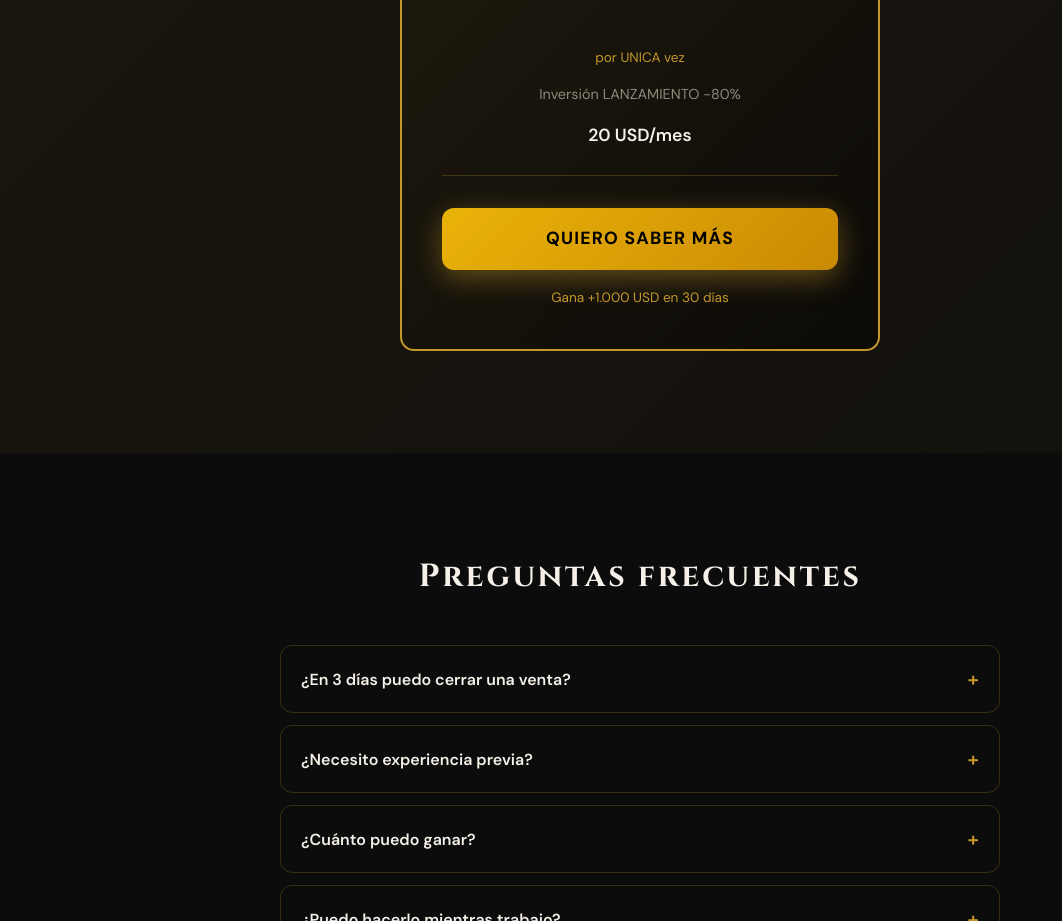
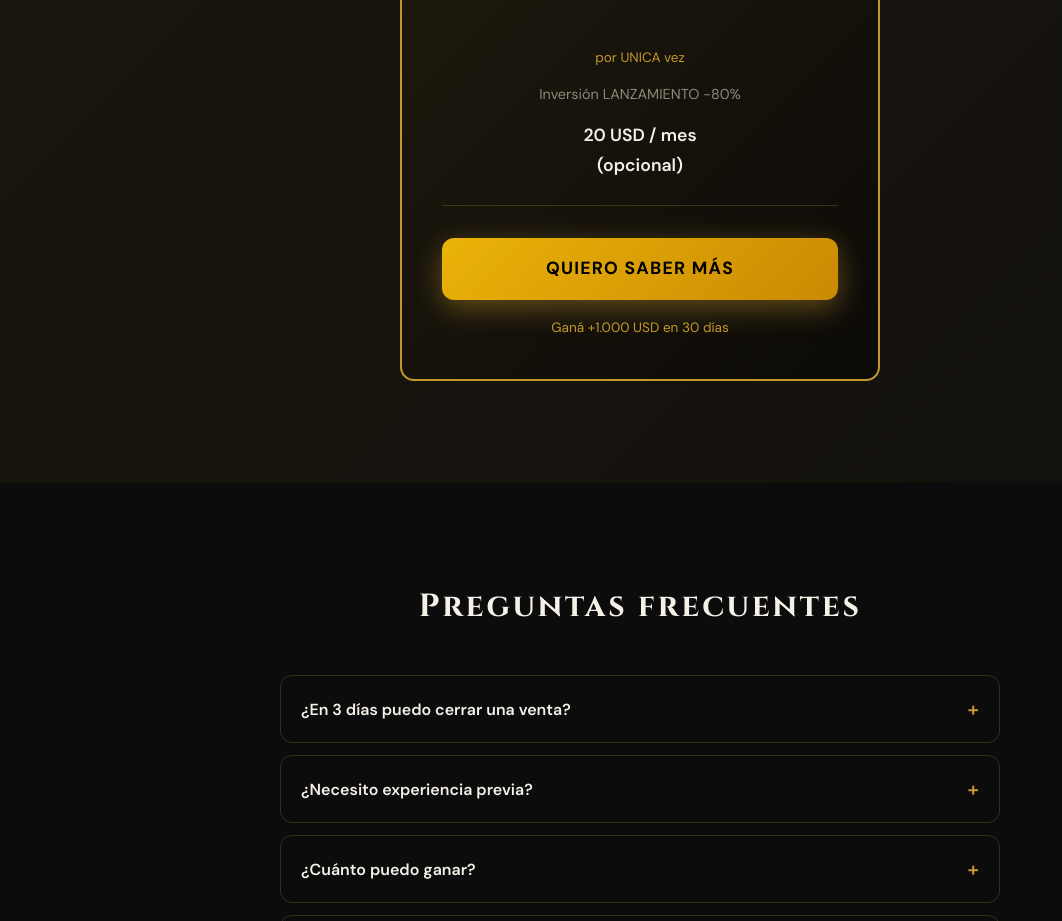
Before and after one commit to andrealorenaperez14-crypto/Comunidad-Imparable, a Next.js app in the folder frontend/: page / in a window 1280 px wide. Shown: the part 5060-5981 px from the top of the page, without its empty margins (0-1062 px from the left). Built offline with nearby package versions, Linux system fonts and the light colour scheme; no server answers.

Commit message:
chore: actualizar página 1

```diff
--- a/frontend/src/app/page.tsx
+++ b/frontend/src/app/page.tsx
@@ -599,7 +599,7 @@ export default function HomePage() {
                 </p>
                 <p style={{ fontSize: '0.85rem', color: 'var(--color-gold)' }}>por UNICA vez</p>
                 <p style={{ fontSize: '0.9rem', color: 'var(--color-text-muted)', marginTop: '0.35rem' }}>Inversión LANZAMIENTO -80%</p>
-                <p style={{ fontSize: 'clamp(0.9rem, 2vw, 1.1rem)', fontWeight: 600, marginTop: '0.75rem' }}>20 USD/mes</p>
+                <p style={{ fontSize: 'clamp(0.9rem, 2vw, 1.1rem)', fontWeight: 600, marginTop: '0.75rem' }}>20 USD / mes<br />(opcional)</p>
               </div>
 
               <button
@@ -620,7 +620,7 @@ export default function HomePage() {
               >
                 QUIERO SABER MÁS
               </button>
-              <p style={{ fontSize: '0.85rem', color: 'var(--color-gold)' }}>Gana +1.000 USD en 30 días</p>
+              <p style={{ fontSize: '0.85rem', color: 'var(--color-gold)' }}>Ganá +1.000 USD en 30 días</p>
             </div>
           </motion.div>
         </div>
```
